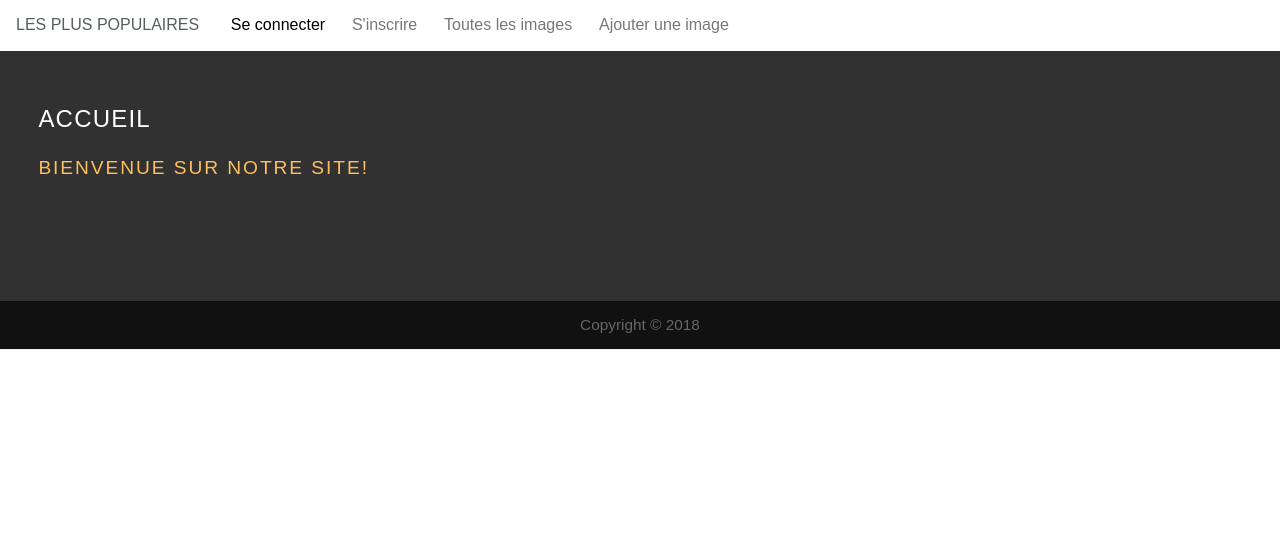
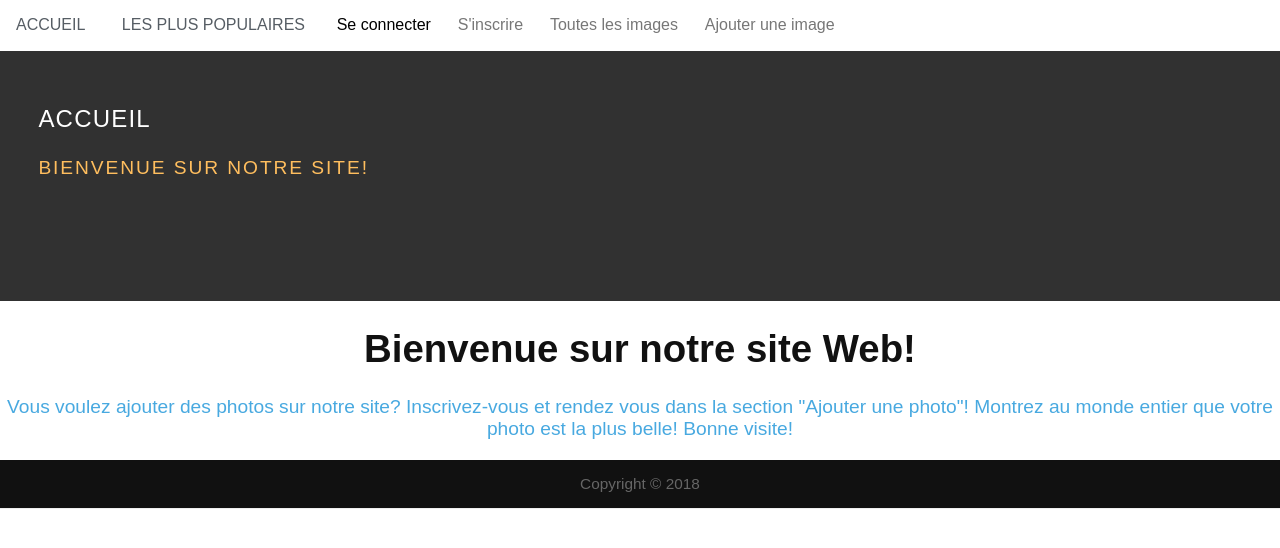
Before and after one commit to yjacques940/Site_Web_Paysages, a PHP site: page / in a window 1280 px wide. Shown: the part 18-566 px from the top of the page. Run offline with PHP 8.4, Linux system fonts and the light colour scheme; data that the repository does not hold is empty; some libraries are stand-ins or nearby versions.

Commit message:
Faire une page d'accueil

```diff
--- /dev/null
+++ b/Pour les icons.txt
@@ -0,0 +1 @@
+https://material.io/develop/web/components/buttons/icon-buttons/
--- a/controlleur/controlleur.php
+++ b/controlleur/controlleur.php
@@ -4,7 +4,7 @@
 	}
 
 	function MainPage(){
-		require 'view/view_main_page.php';
+		require 'view/accueil.php';
 	}
 
 	function MostPopularPicturesPage(){
--- a/index.php
+++ b/index.php
@@ -27,6 +27,10 @@
 	if($_GET['action'] == "AddImageInDatabase")
 	{
 		 AddImageInDatabase();
+	}
+	if($_GET['action'] == "Accueil")
+	{
+		MainPage();
 	}
 
         if($_GET['action'] == "connexion")
--- /dev/null
+++ b/view/accueil.php
@@ -0,0 +1,25 @@
+
+<?php
+$title = "Accueil";
+$SubTitle = "Bienvenue sur notre site!";
+ob_start();
+?>
+
+<!DOCTYPE html>
+<html>
+<head>
+</head>
+
+
+	<body>
+	<div>
+	<H1>Bienvenue sur notre site Web!</h1>
+		<p>Vous voulez ajouter des photos sur notre site?
+		Inscrivez-vous et rendez vous dans la section "Ajouter une photo"!
+		Montrez au monde entier que votre photo est la plus belle! Bonne visite!</p>
+	</div>
+	</body>
+
+</html>
+<?php $contenu = ob_get_clean(); ?>
+<?php require("gabarit.php"); ?>
--- a/view/gabarit.php
+++ b/view/gabarit.php
@@ -33,6 +33,7 @@
 
  <div>
         <div class="pure-menu pure-menu-horizontal">
+			<a class="pure-menu-heading" href="index.php?action=Accueil">Accueil</a>
             <a class="pure-menu-heading" href="index.php?action=MostPopularPicturesPage">Les plus populaires</a>
 
             <ul class="pure-menu-list">
```
Also changed, not shown: view/view_gallery.php (+10 -2 lines).
